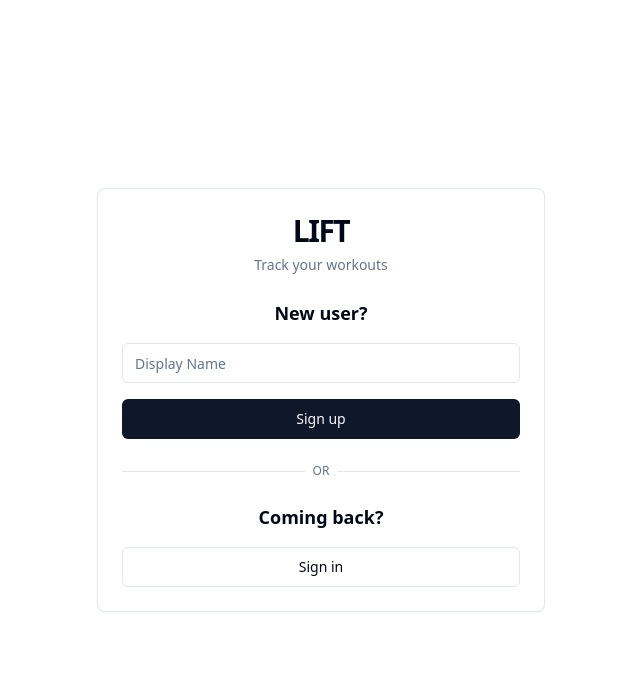
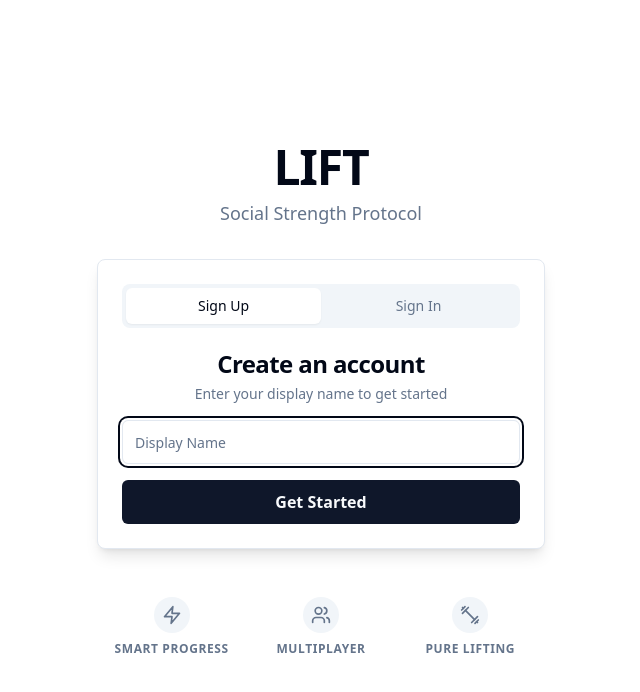
Before and after one commit to brensch/lift, a React (Vite) app in the folder web/: page / in a window 1280 px wide. Shown: the top 692 px of the page, without its empty margins (319-959 px from the left). Built offline with nearby package versions, Linux system fonts and the light colour scheme; what @connectrpc/connect, @connectrpc/connect-web would draw is missing.

Commit message:
decent attempt

```diff
--- a/web/src/App.tsx
+++ b/web/src/App.tsx
@@ -288,7 +288,6 @@ function App() {
           case 'settings':
             return (
               <SettingsView
-                onLogout={handleLogout}
               />
             )
         }
--- a/web/src/components/LoginView.tsx
+++ b/web/src/components/LoginView.tsx
@@ -1,15 +1,18 @@
 import { useState } from 'react'
 import { Button } from '@/components/ui/button'
-import { Card, CardContent, CardDescription, CardHeader, CardTitle } from '@/components/ui/card'
 import { Input } from '@/components/ui/input'
+import { Card, CardContent, CardHeader, CardTitle, CardDescription } from '@/components/ui/card'
 import { register, login } from '@/lib/auth'
 import { LoadingSpinner } from '@/components/ui/loading'
+import { cn } from '@/lib/utils'
+import { Dumbbell, Users, Zap, Key } from 'lucide-react'
 
 interface LoginViewProps {
   onLogin: (userId: string) => void
 }
 
 export function LoginView({ onLogin }: LoginViewProps) {
+  const [mode, setMode] = useState<'signin' | 'signup'>('signup')
   const [username, setUsername] = useState('')
   const [loading, setLoading] = useState(false)
   const [error, setError] = useState<string | null>(null)
@@ -51,52 +54,123 @@ export function LoginView({ onLogin }: LoginViewProps) {
   }
 
   return (
-    <div className="min-h-screen bg-background flex items-center justify-center p-4">
-      <Card className="w-full max-w-md">
-        <CardHeader className="text-center">
-          <CardTitle className="text-3xl font-bold tracking-tighter">LIFT</CardTitle>
-          <CardDescription>
-            Track your workouts
+    <div className="min-h-screen w-full bg-background flex flex-col items-center justify-center p-4 sm:p-8">
+      <div className="w-full max-w-md space-y-8">
+
+        {/* Branding */}
+        <div className="text-center space-y-2">
+          <h1 className="text-4xl font-extrabold tracking-tight lg:text-5xl">LIFT</h1>
+          <p className="text-muted-foreground text-lg">Social Strength Protocol</p>
+        </div>
+
+        <Card className="border shadow-lg">
+          <CardHeader className="space-y-1 pb-4">
+            {/* Mode Switcher */}
+            <div className="flex p-1 bg-muted rounded-lg mb-4">
+              <button
+                onClick={() => { setMode('signup'); setError(null) }}
+                className={cn(
+                  "flex-1 py-2 text-sm font-medium rounded-md transition-all duration-200",
+                  mode === 'signup'
+                    ? "bg-background text-foreground shadow-sm"
+                    : "text-muted-foreground hover:text-foreground"
+                )}
+              >
+                Sign Up
+              </button>
+              <button
+                onClick={() => { setMode('signin'); setError(null) }}
+                className={cn(
+                  "flex-1 py-2 text-sm font-medium rounded-md transition-all duration-200",
+                  mode === 'signin'
+                    ? "bg-background text-foreground shadow-sm"
+                    : "text-muted-foreground hover:text-foreground"
+                )}
+              >
+                Sign In
+              </button>
+            </div>
+
+            <CardTitle className="text-2xl text-center">
+              {mode === 'signup' ? 'Create an account' : 'Welcome back'}
+            </CardTitle>
+            <CardDescription className="text-center">
+              {mode === 'signup'
+                ? 'Enter your display name to get started'
+                : 'Use your passkey to sign in securely'}
             </CardDescription>
           </CardHeader>
-        <CardContent className="space-y-6">
+
+          <CardContent className="space-y-4">
             {error && (
-            <div className="bg-destructive/10 border border-destructive text-destructive px-4 py-3 rounded-md text-sm">
+              <div className="p-3 text-sm font-medium text-destructive bg-destructive/10 rounded-md border border-destructive/20">
                 {error}
               </div>
             )}
 
-          <div className="space-y-4">
-            <h3 className="font-semibold text-center text-lg">New user?</h3>
+            {mode === 'signup' ? (
+              <div className="space-y-4 animate-in fade-in slide-in-from-left-2 duration-300">
+                <div className="space-y-2">
                   <Input
                     placeholder="Display Name"
                     value={username}
                     onChange={(e) => setUsername(e.target.value)}
                     onKeyDown={(e) => e.key === 'Enter' && handleRegister()}
                     disabled={loading}
+                    className="h-11"
+                    autoFocus
                   />
-            <Button onClick={handleRegister} className="w-full" disabled={loading}>
-              {loading ? <><LoadingSpinner size="sm" className="mr-2 text-primary-foreground" /> Creating account...</> : 'Sign up'}
+                </div>
+                <Button
+                  onClick={handleRegister}
+                  className="w-full h-11 text-base font-semibold"
+                  disabled={loading}
+                >
+                  {loading ? <><LoadingSpinner size="sm" className="mr-2 text-primary-foreground" /> Creating...</> : 'Get Started'}
                 </Button>
               </div>
-
-          <div className="relative">
-            <div className="absolute inset-0 flex items-center">
-              <span className="w-full border-t" />
+            ) : (
+              <div className="space-y-6 py-2 animate-in fade-in slide-in-from-right-2 duration-300">
+                <div className="flex flex-col items-center justify-center gap-4 text-center">
+                  <div className="h-16 w-16 bg-primary/10 rounded-full flex items-center justify-center">
+                    <Key className="h-8 w-8 text-primary" />
                   </div>
-            <div className="relative flex justify-center text-xs uppercase">
-              <span className="bg-card px-2 text-muted-foreground">Or</span>
+                  <p className="text-sm text-muted-foreground max-w-[240px]">
+                    Authenticate instantly with FaceID, TouchID, or your device PIN.
+                  </p>
                 </div>
-          </div>
-
-          <div className="space-y-4">
-            <h3 className="font-semibold text-center text-lg">Coming back?</h3>
-            <Button onClick={handleSignIn} variant="outline" className="w-full" disabled={loading}>
-              {loading ? <><LoadingSpinner size="sm" className="mr-2" /> Signing in...</> : 'Sign in'}
+                <Button
+                  onClick={handleSignIn}
+                  className="w-full h-11 text-base font-semibold"
+                  disabled={loading}
+                >
+                  {loading ? <><LoadingSpinner size="sm" className="mr-2 text-primary-foreground" /> Verifying...</> : 'Sign In with Passkey'}
                 </Button>
               </div>
+            )}
           </CardContent>
         </Card>
+
+        {/* Feature Grid - Only visible on large screens or if there's space */}
+        {mode === 'signup' && (
+          <div className="grid grid-cols-3 gap-4 pt-4 px-2">
+            <Feature icon={Zap} label="Smart Progress" />
+            <Feature icon={Users} label="Multiplayer" />
+            <Feature icon={Dumbbell} label="Pure Lifting" />
+          </div>
+        )}
+      </div>
     </div>
   )
 }
+
+function Feature({ icon: Icon, label }: { icon: any, label: string }) {
+  return (
+    <div className="flex flex-col items-center gap-2 text-center">
+      <div className="p-2 rounded-full bg-muted text-muted-foreground">
+        <Icon className="w-5 h-5" />
+      </div>
+      <span className="text-xs font-semibold text-muted-foreground uppercase tracking-wider">{label}</span>
+    </div>
+  )
+}
--- a/web/src/components/SettingsView.tsx
+++ b/web/src/components/SettingsView.tsx
@@ -6,10 +6,9 @@ import { Plus, Key } from 'lucide-react'
 import { LoadingSpinner, LoadingBlock } from '@/components/ui/loading'
 
 interface SettingsViewProps {
-  onLogout: () => void
 }
 
-export function SettingsView({ onLogout }: SettingsViewProps) {
+export function SettingsView({ }: SettingsViewProps) {
   const [passkeys, setPasskeys] = useState<PasskeyInfo[]>([])
   const [loading, setLoading] = useState(true)
   const [adding, setAdding] = useState(false)
@@ -129,14 +128,6 @@ export function SettingsView({ onLogout }: SettingsViewProps) {
             )}
           </CardContent>
         </Card>
-
-        <Button
-          variant="outline"
-          className="w-full text-xs font-bold uppercase tracking-widest text-destructive hover:text-destructive"
-          onClick={onLogout}
-        >
-          Logout
-        </Button>
       </div>
     </div>
   )
```
Lines whose indentation alone changed are shown as unchanged.
